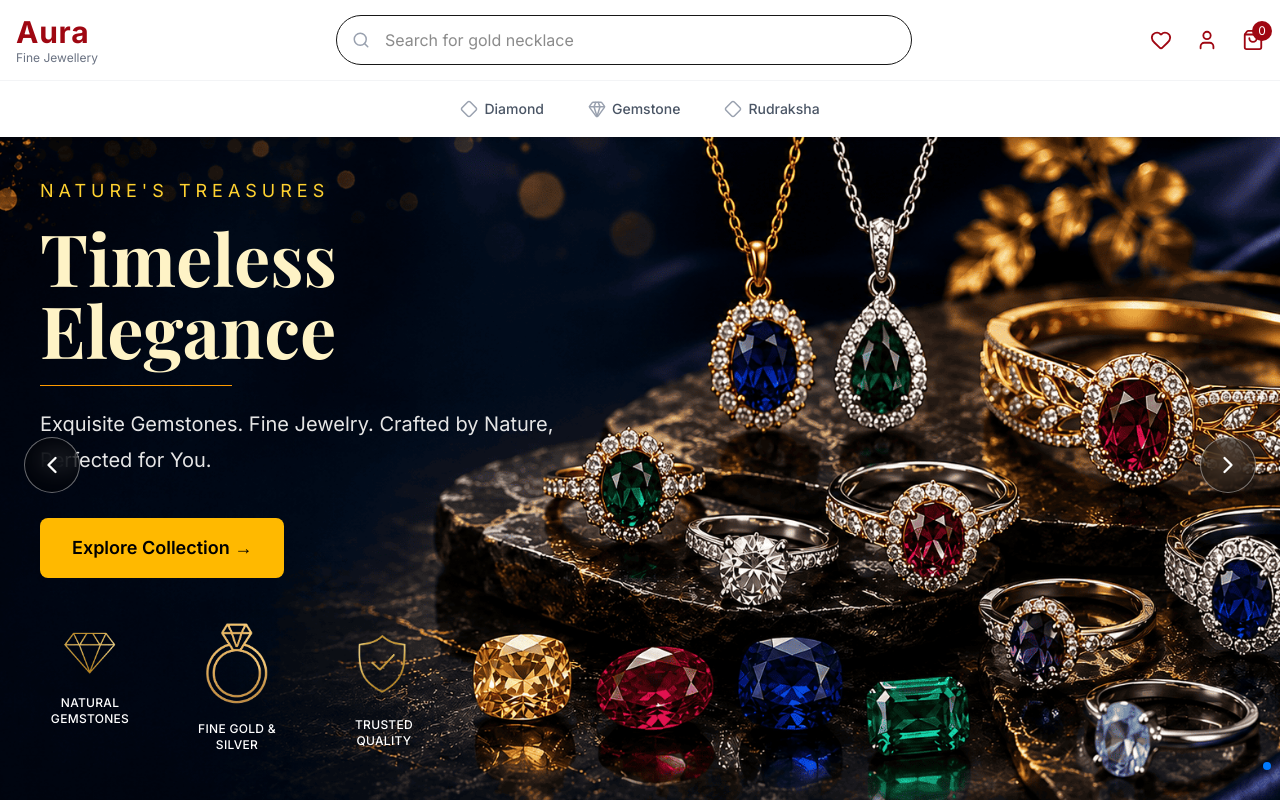
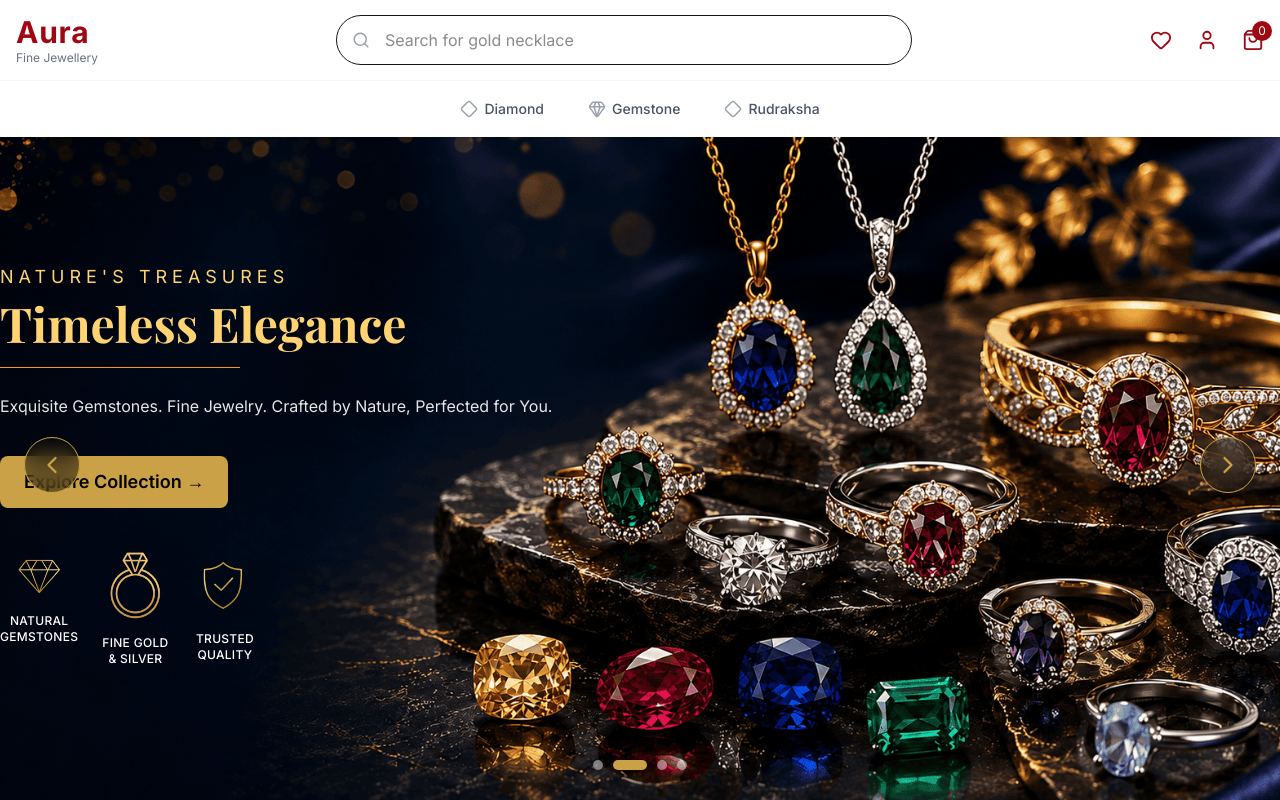
Before and after one commit to suryamani1kumar/gest, a Next.js app: page / in a window 1280 px wide. Shown: the top 800 px of the page. Built offline with nearby package versions, Linux system fonts and the light colour scheme; a web font is replaced by a local one.

Commit message:
Update Hero.tsx

```diff
--- a/src/components/Hero.tsx
+++ b/src/components/Hero.tsx
@@ -1,18 +1,13 @@
 "use client";
-
-import Link from "next/link";
-import { motion } from "framer-motion";
-
 import { Swiper, SwiperSlide } from "swiper/react";
 import { Autoplay, Pagination, Navigation, EffectFade } from "swiper/modules";
-
 import { ChevronLeft, ChevronRight } from "lucide-react";
-
 import "swiper/css";
 import "swiper/css/navigation";
 import "swiper/css/pagination";
 import "swiper/css/effect-fade";
 import Image from "next/image";
+import Link from "next/link";
 
 const slides = [
   {
@@ -25,19 +20,19 @@ const slides = [
     buttonLink: "/collection",
     features: [
       {
-        title: "100% Natural",
+        title: "100% <br/> Natural",
         icon: "/images/banner/icon/diamond.png",
       },
       {
-        title: "Certified Gemstones",
+        title: "Certified <br/> Gemstones",
         icon: "/images/banner/icon/certificate.png",
       },
       {
-        title: "Ethically Sourced",
+        title: "Ethically <br/> Sourced",
         icon: "/images/banner/icon/source.png",
       },
       {
-        title: "Trusted Quality",
+        title: "Trusted <br/> Quality",
         icon: "/images/banner/icon/shield.png",
       },
     ],
@@ -53,15 +48,15 @@ const slides = [
     buttonLink: "/collection",
     features: [
       {
-        title: "Natural Gemstones",
+        title: "Natural <br/> Gemstones",
         icon: "/images/banner/icon/diamond.png",
       },
       {
-        title: "Fine Gold & Silver",
+        title: "Fine Gold <br/> & Silver",
         icon: "/images/banner/icon/ring.png",
       },
       {
-        title: "Trusted Quality",
+        title: "Trusted <br/> Quality",
         icon: "/images/banner/icon/shield.png",
       },
     ],
@@ -77,19 +72,19 @@ const slides = [
     buttonLink: "/collection",
     features: [
       {
-        title: "Brings Peace & Calm",
+        title: "Brings Peace <br/> & Calm",
         icon: "/images/banner/icon/meditation.png",
       },
       {
-        title: "Protects From Negativity",
+        title: "Protects From <br/> Negativity",
         icon: "/images/banner/icon/shield.png",
       },
       {
-        title: "Enhances Focus & Clarity",
+        title: "Enhances Focus <br/> & Clarity",
         icon: "/images/banner/icon/lotus.png",
       },
       {
-        title: "Supports Spiritual Growth",
+        title: "Supports Spiritual <br/> Growth",
         icon: "/images/banner/icon/om.png",
       },
     ],
@@ -105,19 +100,19 @@ const slides = [
     buttonLink: "/collection",
     features: [
       {
-        title: "Brings Peace & Calm",
+        title: "Brings Peace <br/> & Calm",
         icon: "/images/banner/icon/meditation.png",
       },
       {
-        title: "Protects From Negativity",
+        title: "Protects From <br/> Negativity",
         icon: "/images/banner/icon/shield.png",
       },
       {
-        title: "Enhances Focus & Clarity",
+        title: "Enhances Focus <br/> & Clarity",
         icon: "/images/banner/icon/lotus.png",
       },
       {
-        title: "Supports Spiritual Growth",
+        title: "Supports Spiritual <br/> Growth",
         icon: "/images/banner/icon/om.png",
       },
     ],
@@ -127,7 +122,6 @@ const slides = [
 
 export default function Hero() {
   return (
-    <>
     <section className="relative h-[calc(100vh-116px)] md:h-[calc(100vh-130px)] w-full overflow-hidden">
       <Swiper
         modules={[Autoplay, Pagination, Navigation, EffectFade]}
@@ -145,7 +139,7 @@ export default function Hero() {
           prevEl: ".hero-prev",
           nextEl: ".hero-next",
         }}
-          className="h-[calc(100vh-116px)] md:h-[calc(100vh-130px)] w-full"
+        className="h-[calc(100vh-116px)] md:h-[calc(100vh-130px)] w-full heroSwiper"
       >
         {slides.map((slide, index) => (
           <SwiperSlide key={index}>
@@ -162,49 +156,50 @@ export default function Hero() {
               />
 
               {/* Content */}
-                <div className="relative z-10 flex h-full items-center">
-                  <div className="mx-auto grid max-w-7xl grid-cols-1 lg:grid-cols-2 gap-10 px-6 lg:px-10">
-                    {/* Left */}
+              <div className="relative flex z-10 max-w-7xl mx-auto h-full items-center">
                 <div className="flex flex-col justify-center text-white">
-                      <span className="mb-4 text-sm md:text-lg tracking-[5px] uppercase text-amber-300">
+                  <span className="mb-2 text-sm md:text-lg tracking-[5px] uppercase text-[#ffd371]">
                     {slide.subtitle}
                   </span>
 
-                      <h1 className="font-serif text-5xl md:text-7xl font-bold text-amber-100">
+                  <h1 className="font-serif text-3xl md:text-5xl font-bold text-[#ffd371]">
                     {slide.title}
                   </h1>
 
-                      <div className="my-5 h-px w-48 bg-amber-500" />
+                  <div className="my-5 h-px w-60 bg-amber-500" />
 
-                      <p className="max-w-xl text-base md:text-xl leading-9 text-neutral-200">
+                  <p className="max-w-xl text-base md:text-md leading-9 text-neutral-200">
                     {slide.description}
                   </p>
                   {/* Button */}
-                      <div className="mt-10">
-                        <button className="rounded-lg bg-amber-400 px-8 py-4 text-lg font-semibold text-black transition hover:bg-amber-300">
-                          Explore Collection →
+                  <div className="mt-8">
+                    <Link href={slide.buttonLink}>
+                      <button className="rounded-lg bg-[#caa146] px-6 py-3 cursor-pointer text-lg font-semibold text-black transition hover:bg-amber-300">
+                        {slide.buttonText} →
                       </button>
+                    </Link>
                   </div>
                   {/* Features */}
-                      <div className="mt-10 grid grid-cols-2 gap-2 md:grid-cols-4">
+                  <div className="mt-10 hidden md:flex flex-wrap justify-start gap-6">
                     {slide.features.map((item, index) => (
-                          <div key={index} className="text-center w-[100px]">
-                            <div className="mx-auto flex items-center justify-center">
+                      <div
+                        key={index}
+                        className="flex flex-col items-center w-fit"
+                      >
                         <Image
                           src={item.icon}
                           alt={item.title}
-                                width={80}
-                                height={80}
+                          width={65}
+                          height={65}
                           className="object-contain"
                         />
-                            </div>
 
-                            <p className="mt-3 text-xs font-medium uppercase tracking-wide text-white">
-                              {item.title}
-                            </p>
+                        <p
+                          className="mt-3 text-center text-xs font-medium uppercase tracking-wide text-white"
+                          dangerouslySetInnerHTML={{ __html: item.title }}
+                        />
                       </div>
                     ))}
-                      </div>
                   </div>
                 </div>
               </div>
@@ -213,14 +208,13 @@ export default function Hero() {
         ))}
       </Swiper>
 
-        <button className="hero-prev absolute  cursor-pointer left-6 top-1/2 z-10 flex h-14 w-14 -translate-y-1/2 items-center justify-center rounded-full border border-white/40 bg-black/40 text-white backdrop-blur-md transition-all duration-300 hover:bg-white hover:text-black">
+      <button className="hero-prev absolute  cursor-pointer left-6 top-1/2 z-10 flex h-14 w-14 -translate-y-1/2 items-center justify-center rounded-full border border-[#caa146] bg-black/40 text-[#caa146] backdrop-blur-md transition-all duration-300 hover:bg-[#caa146] hover:text-black">
         <ChevronLeft size={28} />
       </button>
 
-        <button className="hero-next absolute cursor-pointer right-6 top-1/2 z-10 flex h-14 w-14 -translate-y-1/2 items-center justify-center rounded-full border border-white/40 bg-black/40 text-white backdrop-blur-md transition-all duration-300 hover:bg-white hover:text-black">
+      <button className="hero-next absolute cursor-pointer right-6 top-1/2 z-10 flex h-14 w-14 -translate-y-1/2 items-center justify-center rounded-full border border-[#caa146] bg-black/40 text-[#caa146] backdrop-blur-md transition-all duration-300 hover:bg-[#caa146] hover:text-black">
         <ChevronRight size={28} />
       </button>
     </section>
-    </>
   );
 }
```
Lines whose indentation alone changed are shown as unchanged.
